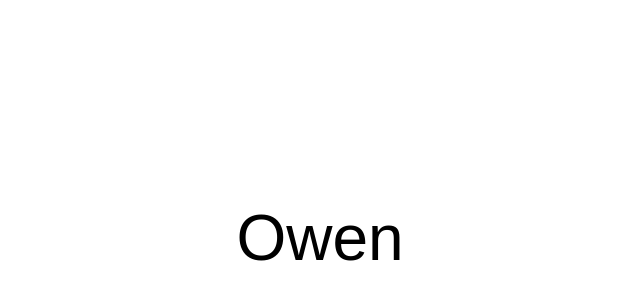
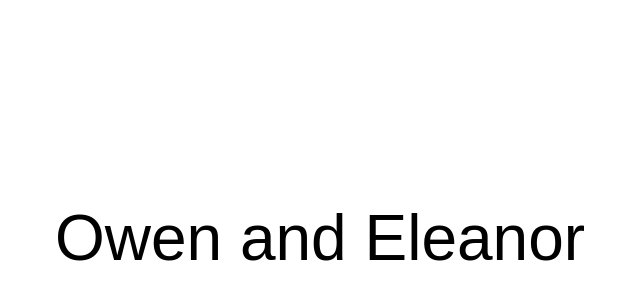
Before and after one commit to OwenFillmore/website, a plain HTML site: page index.html in a window 1280 px wide. Shown: the part 162-462 px from the top of the page, without its empty margins (320-960 px from the left). Drawn offline with Linux system fonts and the light colour scheme.

Commit message:
done testing

```diff
--- a/index.html
+++ b/index.html
@@ -41,6 +41,6 @@
     </style>
 </head>
 <body>
-    <h1>Owen</h1>
+    <h1>Owen and Eleanor</h1>
 </body>
 </html></content>
```
